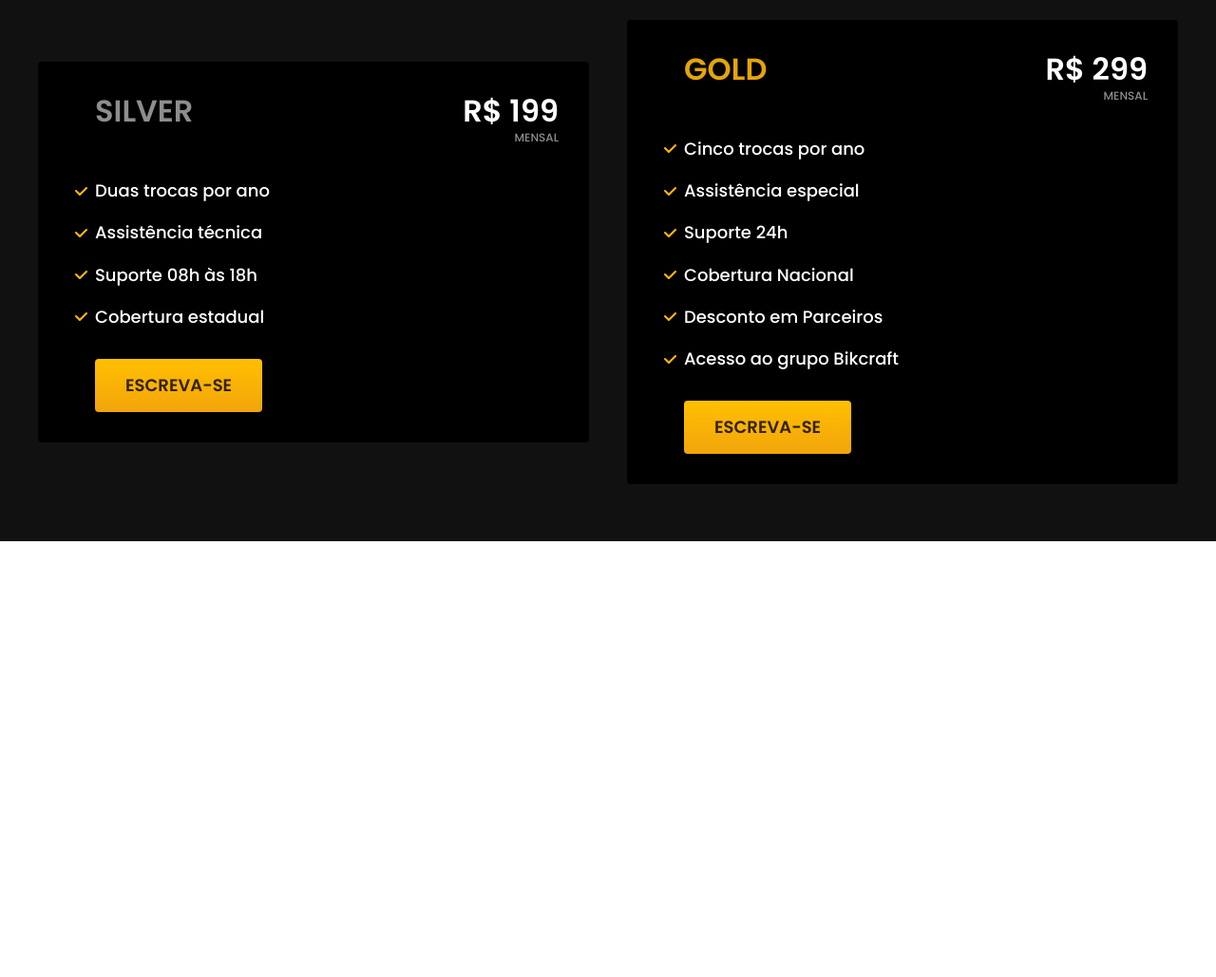
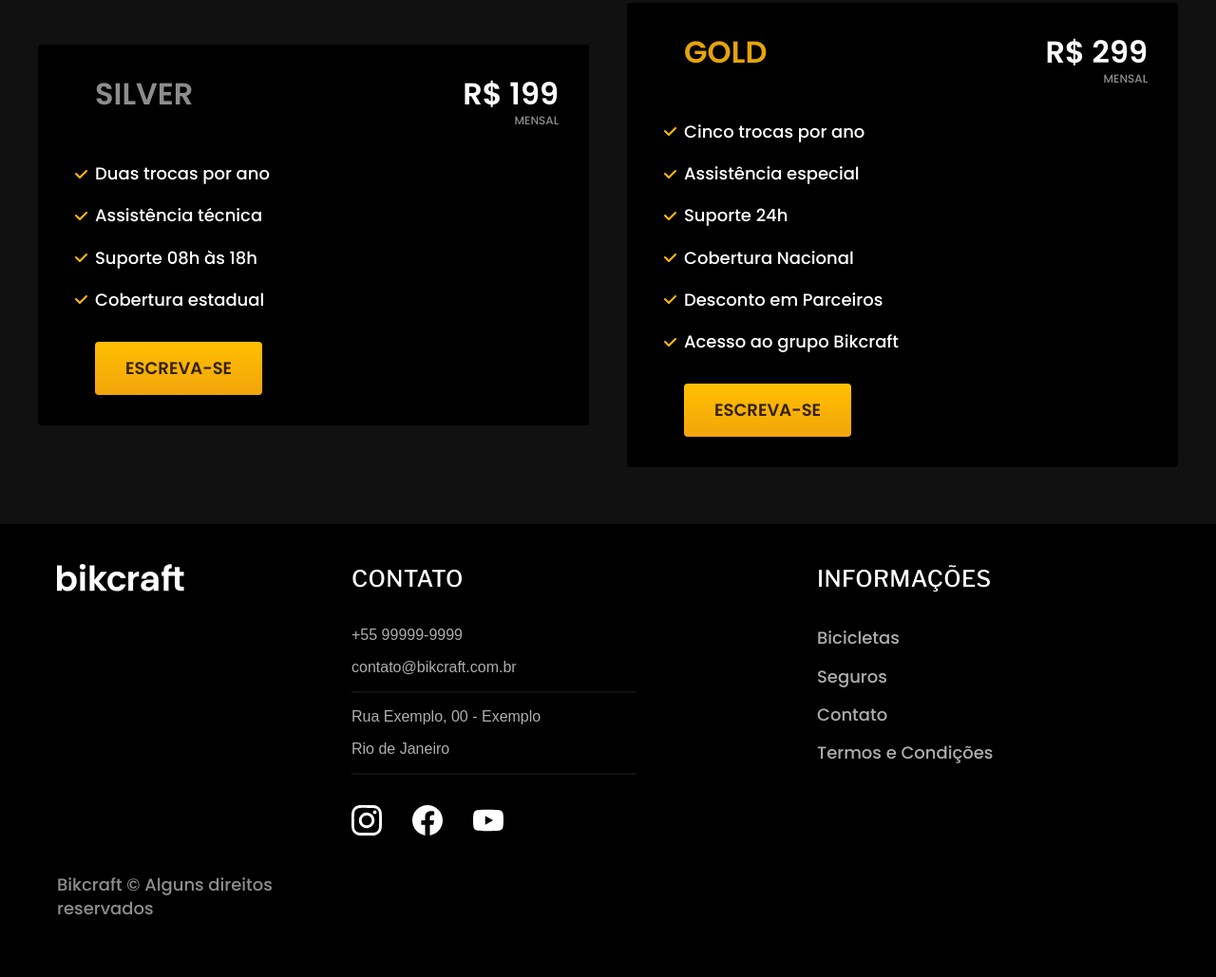
Before and after one commit to opkwelvy/bikcraft, a plain HTML site: page index.html in a window 1280 px wide. Shown: the part 3890-4919 px from the top of the page at 95% size. Before the commit the page ends 4460 px from the top, so only its background shows below. Drawn offline with nearby package versions, Linux system fonts and the light colour scheme.

Commit message:
Página inicial finalizada (sem js)

```diff
--- /dev/null
+++ b/css/global/footer.css
@@ -0,0 +1,58 @@
+.footer-bg{
+  background-color: var(--cor-12);
+}
+.footer{
+  display: grid;
+  grid-template-columns: 3fr 5fr 4fr;
+  gap: 40px;
+  padding-top: 40px;
+  padding-bottom: 60px;
+}
+.footer h3{
+  margin-bottom: 32px;
+
+}
+.footer-contato ul{
+  margin-bottom: 32px;
+}
+.footer li{
+  margin-bottom: 16px;
+}
+.footer-redes{
+  display: flex;
+  gap: 32px;
+}
+.footer-contato li:nth-child(even):after{
+  content: "";
+  display: block;
+  max-width: 300px;
+  height: 2px;
+  background-color: var(--cor-11);
+  margin-top: 16px;
+}
+.footer a:hover{
+  color: var(--cor-0);
+}
+.footer-copy p{
+  margin-top: 40px;
+  grid-column: 1/-1;
+}
+
+@media (max-width: 800px){
+  .footer > img{
+    display: none;
+  }
+  .footer{
+    grid-template-columns: 1fr 1fr;
+    gap: 60px;
+  }
+}
+@media (max-width:600px){
+  .footer{
+    grid-template-columns: 1fr;
+  }
+  .footer-copy{
+    margin-top: 0px;
+  }
+
+}
--- a/css/seguros/seguros.css
+++ b/css/seguros/seguros.css
@@ -55,7 +55,7 @@
   height: 9px;
   background-image: url("../../img/icones/lista.svg");
   position: absolute;
-  left: -21;
+  left: -21px;
 }
 .seguros-item a{
   margin-top: 32px;
--- a/css/style.css
+++ b/css/style.css
@@ -1,5 +1,6 @@
 @import "./global/global.css";
 @import "./global/header.css";
+@import "./global/footer.css";
 
 /**Componentes**/
 @import "./utilidades/componentes.css";
--- a/index.html
+++ b/index.html
@@ -1,4 +1,4 @@
-7<!DOCTYPE html>
+<!DOCTYPE html>
 <!DOCTYPE html>
 <html lang="pt-bt">
 <head>
@@ -144,5 +144,42 @@
         </div>
       </div>
     </article>
+    <footer class="footer-bg">
+      <div class="footer container">
+        <img src="./img/bikcraft.svg" alt="Logo">
+        <div class="footer-contato">
+          <h3 class="font-2-l-b cor-0">Contato</h3>
+          <ul class="cor-5">
+            <li><a href="tel:+552199999-9999"> <!-- Entrará no app do aparelho -->+55 99999-9999</a></li>
+            <li><a href="mailto:contato@bikcraft.com.br"> <!-- Entrará no app de email do aparelho-->contato@bikcraft.com.br</a></li>
+            <li>Rua Exemplo, 00 - Exemplo</a></li>
+            <li>Rio de Janeiro</a></li>
+          </ul>
+            <div class="footer-redes">
+              <a href="./">
+                <img src="./img/redes/instagram.svg" alt="">
+              </a>
+              <a href="./">
+                <img src="./img/redes/facebook.svg" alt="">
+              </a>
+              <a href="./">
+                <img src="./img/redes/youtube.svg" alt="">
+              </a>
+            </div>
+          </div>
+          <div class="footer-informacoes">
+            <h3 class="font-2-l-b cor-0">Informações</h3>
+            <nav>
+              <ul class="font-1-m cor-5">
+                <li><a href="./bicicletas.html">Bicicletas</a></li>
+                <li><a href="./seguros.html">Seguros</a></li>
+                <li><a href="./contato.html">Contato</a></li>
+                <li><a href="./contato.html">Termos e Condições</a></li>
+              </ul>
+            </nav>
+          </div>
+        <p class="footer-copy font-2-m cor-6">Bikcraft © Alguns direitos reservados</p>
+      </div>
+    </footer>
 </body>
 </html>
```
